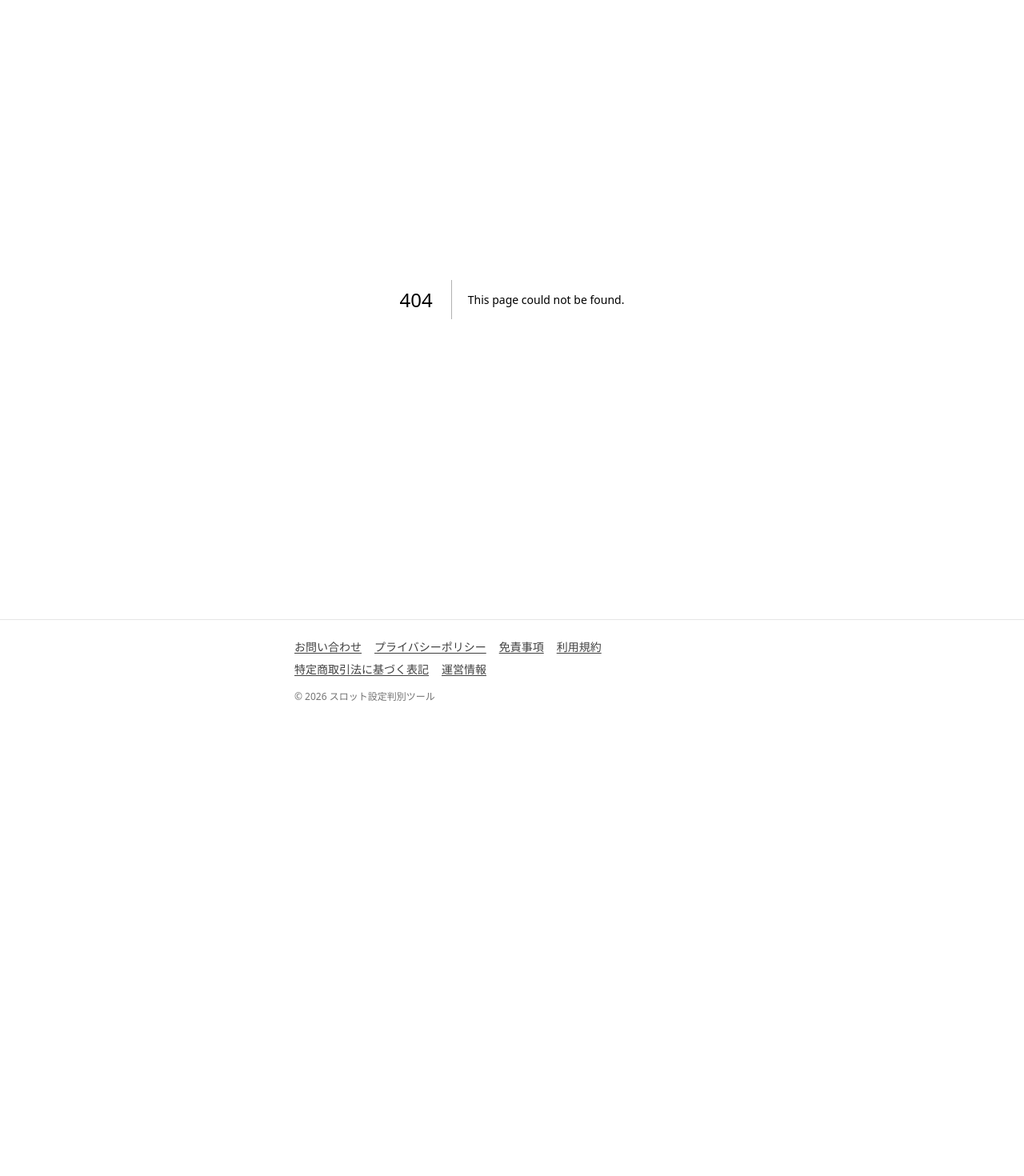
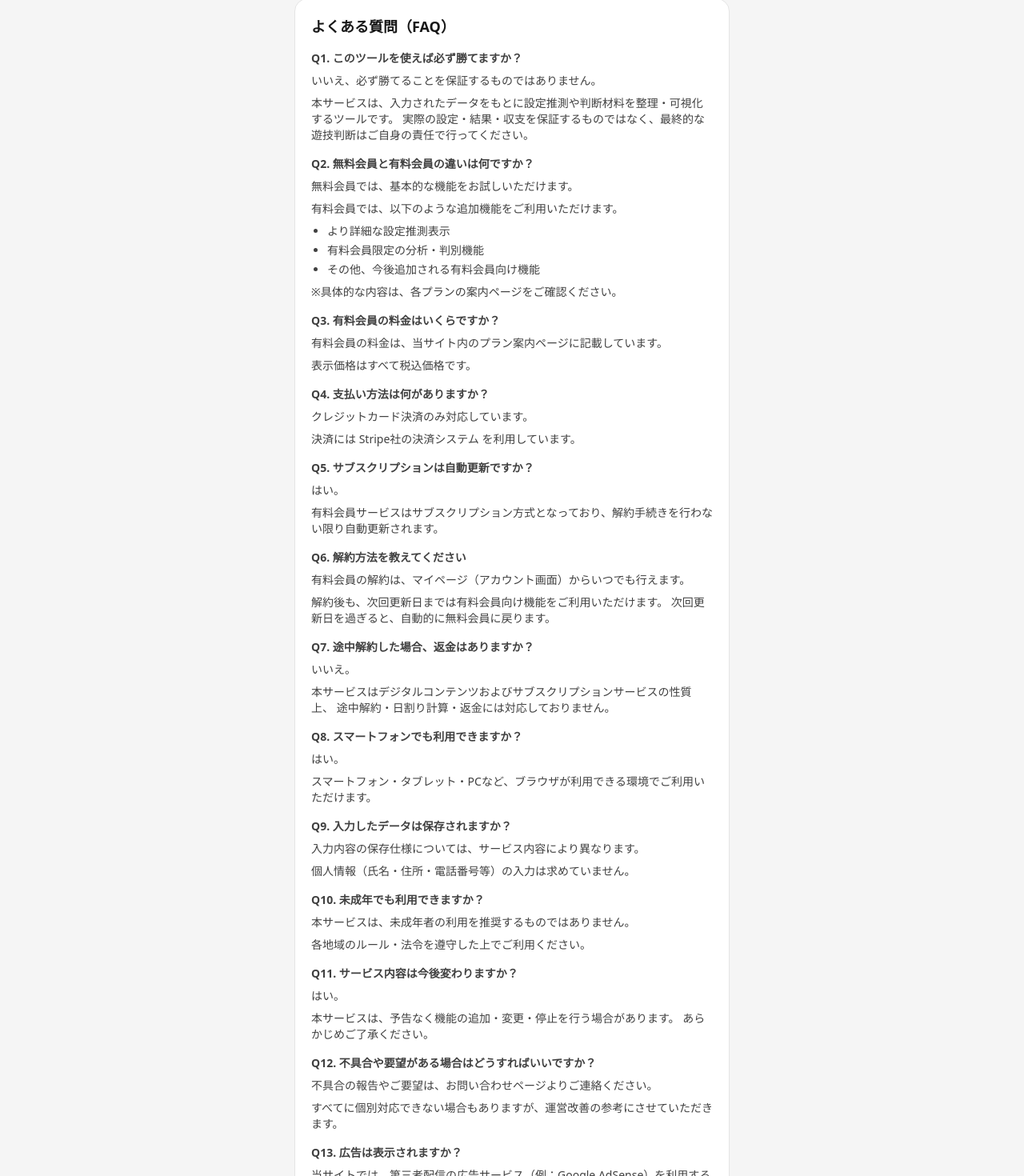
Before and after one commit to roki0711416-hash/------, a Next.js app: page /faq in a window 1280 px wide. Before the commit this address had no page. Shown: the part 341-1811 px from the top of the page at 80% size. Before the commit the page ends 1244 px from the top, so only its background shows below. Built offline with nearby package versions, Linux system fonts and the light colour scheme.

Commit message:
Add FAQ page

```diff
--- /dev/null
+++ b/app/faq/page.tsx
@@ -0,0 +1,147 @@
+export const metadata = {
+  title: "よくある質問（FAQ） | スロット設定判別ツール",
+};
+
+export default function FaqPage() {
+  return (
+    <main className="mx-auto w-full max-w-xl px-4 pb-10 pt-6">
+      <section className="rounded-2xl border border-neutral-200 bg-white p-5">
+        <h1 className="text-lg font-semibold">よくある質問（FAQ）</h1>
+
+        <div className="mt-4 space-y-4 text-sm text-neutral-700">
+          <div>
+            <h2 className="font-semibold">Q1. このツールを使えば必ず勝てますか？</h2>
+            <div className="mt-2 space-y-2">
+              <p>いいえ、必ず勝てることを保証するものではありません。</p>
+              <p>
+                本サービスは、入力されたデータをもとに設定推測や判断材料を整理・可視化するツールです。
+                実際の設定・結果・収支を保証するものではなく、最終的な遊技判断はご自身の責任で行ってください。
+              </p>
+            </div>
+          </div>
+
+          <div>
+            <h2 className="font-semibold">Q2. 無料会員と有料会員の違いは何ですか？</h2>
+            <div className="mt-2 space-y-2">
+              <p>無料会員では、基本的な機能をお試しいただけます。</p>
+              <p>有料会員では、以下のような追加機能をご利用いただけます。</p>
+              <ul className="list-disc space-y-1 pl-5">
+                <li>より詳細な設定推測表示</li>
+                <li>有料会員限定の分析・判別機能</li>
+                <li>その他、今後追加される有料会員向け機能</li>
+              </ul>
+              <p>※具体的な内容は、各プランの案内ページをご確認ください。</p>
+            </div>
+          </div>
+
+          <div>
+            <h2 className="font-semibold">Q3. 有料会員の料金はいくらですか？</h2>
+            <div className="mt-2 space-y-2">
+              <p>有料会員の料金は、当サイト内のプラン案内ページに記載しています。</p>
+              <p>表示価格はすべて税込価格です。</p>
+            </div>
+          </div>
+
+          <div>
+            <h2 className="font-semibold">Q4. 支払い方法は何がありますか？</h2>
+            <div className="mt-2 space-y-2">
+              <p>クレジットカード決済のみ対応しています。</p>
+              <p>決済には Stripe社の決済システム を利用しています。</p>
+            </div>
+          </div>
+
+          <div>
+            <h2 className="font-semibold">Q5. サブスクリプションは自動更新ですか？</h2>
+            <div className="mt-2 space-y-2">
+              <p>はい。</p>
+              <p>
+                有料会員サービスはサブスクリプション方式となっており、解約手続きを行わない限り自動更新されます。
+              </p>
+            </div>
+          </div>
+
+          <div>
+            <h2 className="font-semibold">Q6. 解約方法を教えてください</h2>
+            <div className="mt-2 space-y-2">
+              <p>有料会員の解約は、マイページ（アカウント画面）からいつでも行えます。</p>
+              <p>
+                解約後も、次回更新日までは有料会員向け機能をご利用いただけます。
+                次回更新日を過ぎると、自動的に無料会員に戻ります。
+              </p>
+            </div>
+          </div>
+
+          <div>
+            <h2 className="font-semibold">Q7. 途中解約した場合、返金はありますか？</h2>
+            <div className="mt-2 space-y-2">
+              <p>いいえ。</p>
+              <p>
+                本サービスはデジタルコンテンツおよびサブスクリプションサービスの性質上、
+                途中解約・日割り計算・返金には対応しておりません。
+              </p>
+            </div>
+          </div>
+
+          <div>
+            <h2 className="font-semibold">Q8. スマートフォンでも利用できますか？</h2>
+            <div className="mt-2 space-y-2">
+              <p>はい。</p>
+              <p>
+                スマートフォン・タブレット・PCなど、ブラウザが利用できる環境でご利用いただけます。
+              </p>
+            </div>
+          </div>
+
+          <div>
+            <h2 className="font-semibold">Q9. 入力したデータは保存されますか？</h2>
+            <div className="mt-2 space-y-2">
+              <p>入力内容の保存仕様については、サービス内容により異なります。</p>
+              <p>個人情報（氏名・住所・電話番号等）の入力は求めていません。</p>
+            </div>
+          </div>
+
+          <div>
+            <h2 className="font-semibold">Q10. 未成年でも利用できますか？</h2>
+            <div className="mt-2 space-y-2">
+              <p>本サービスは、未成年者の利用を推奨するものではありません。</p>
+              <p>各地域のルール・法令を遵守した上でご利用ください。</p>
+            </div>
+          </div>
+
+          <div>
+            <h2 className="font-semibold">Q11. サービス内容は今後変わりますか？</h2>
+            <div className="mt-2 space-y-2">
+              <p>はい。</p>
+              <p>
+                本サービスは、予告なく機能の追加・変更・停止を行う場合があります。
+                あらかじめご了承ください。
+              </p>
+            </div>
+          </div>
+
+          <div>
+            <h2 className="font-semibold">Q12. 不具合や要望がある場合はどうすればいいですか？</h2>
+            <div className="mt-2 space-y-2">
+              <p>不具合の報告やご要望は、お問い合わせページよりご連絡ください。</p>
+              <p>
+                すべてに個別対応できない場合もありますが、運営改善の参考にさせていただきます。
+              </p>
+            </div>
+          </div>
+
+          <div>
+            <h2 className="font-semibold">Q13. 広告は表示されますか？</h2>
+            <div className="mt-2 space-y-2">
+              <p>
+                当サイトでは、第三者配信の広告サービス（例：Google AdSense）を利用する場合があります。
+              </p>
+              <p>広告の表示内容は、ユーザーの興味関心に基づく場合があります。</p>
+            </div>
+          </div>
+
+          <p className="text-xs text-neutral-500">最終更新日：2026年1月13日</p>
+        </div>
+      </section>
+    </main>
+  );
+}
--- a/app/layout.tsx
+++ b/app/layout.tsx
@@ -90,6 +90,14 @@ export default function RootLayout({
               </li>
               <li>
                 <Link
+                  href="/faq"
+                  className="text-neutral-700 underline underline-offset-2"
+                >
+                  よくある質問（FAQ）
+                </Link>
+              </li>
+              <li>
+                <Link
                   href="/about"
                   className="text-neutral-700 underline underline-offset-2"
                 >
```
